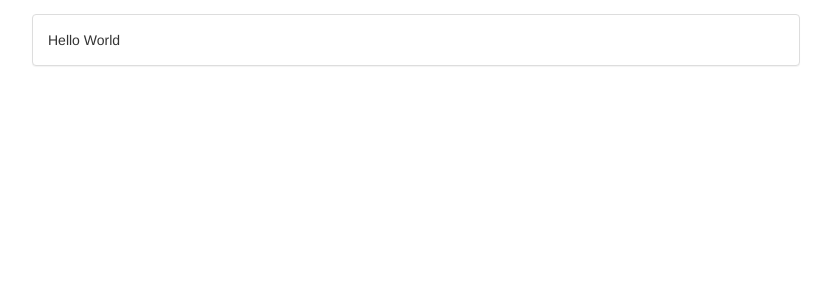
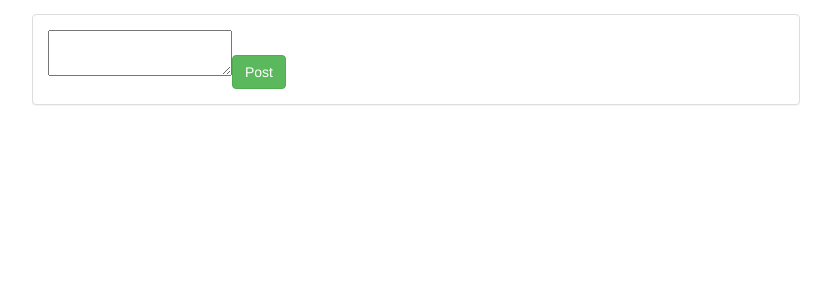
Before and after one commit to john-hartert/react-project, a React (Create React App) app: page / in a window 1280 px wide. Shown: the top 300 px of the page, without its empty margins (224-1055 px from the left). Built offline with nearby package versions, Linux system fonts and the light colour scheme.

Commit message:
Adds textarea input and a button

```diff
--- a/src/App.js
+++ b/src/App.js
@@ -9,7 +9,8 @@ class App extends Component {
         the color of the panel. */}
         <div className="panel panel-default post-editor">
           <div className="panel-body">
-            Hello World
+            <textarea />
+            <button className="btn btn-success">Post</button>
           </div>
         </div>
       </div>
```
